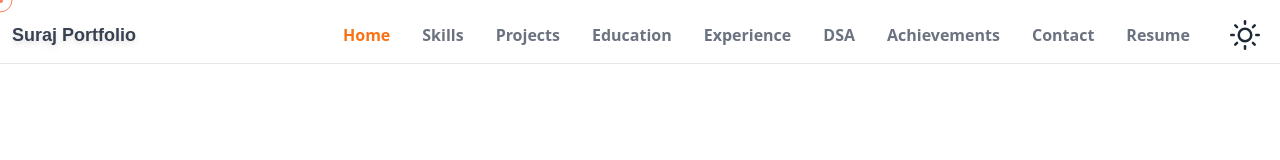
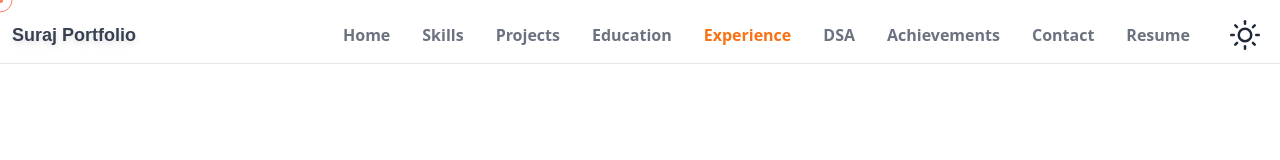
Before and after one commit to Suraj-1309/My-Portfolio, a React (Vite) app: page /experience in a window 1280 px wide. Shown: the top 160 px of the page. Built offline with nearby package versions, Linux system fonts and the light colour scheme; a web font is replaced by a local one.

Commit message:
correct navbar settings

```diff
--- a/src/components/NavSection.jsx
+++ b/src/components/NavSection.jsx
@@ -2,11 +2,12 @@ import React, { useState } from "react";
 import { useMediaQuery } from "react-responsive";
 import ToggleBgButton from "./ToggleBgButton";
 import { HashLink } from "react-router-hash-link";
+import { useLocation } from "react-router-dom";
 
 export default function NavSection({ isDarkMode, toggleDarkMode }) {
+  const location = useLocation();
+  const isDesktop = useMediaQuery({ minWidth: 768 });
   const [isMenuOpen, setIsMenuOpen] = useState(false);
-  const [activeLink, setActiveLink] = useState("Home");
-  const isDesktop = useMediaQuery({ minWidth: 768 });
 
   const navLinks = [
     { name: "Home", href: "/" },
@@ -19,6 +20,14 @@ export default function NavSection({ isDarkMode, toggleDarkMode }) {
     { name: "Contact", href: "/#contact" },
     { name: "Resume", href: "/resume" },
   ];
+
+  const isActive = (href) => {
+    if (href.includes("#")) {
+      // For hash links, match the pathname part
+      return location.pathname + location.hash === href;
+    }
+    return location.pathname === href;
+  };
 
   return (
     <nav
@@ -38,41 +47,22 @@ export default function NavSection({ isDarkMode, toggleDarkMode }) {
             <ul className="flex items-center space-x-8">
   {navLinks.map((link) => (
     <li key={link.name}>
-                  {link.href.includes("#") ? (
       <HashLink
         smooth
         to={link.href}
-                      className={`
-            relative font-semibold cursor-pointer transition-colors duration-300
-            ${
-              activeLink === link.name
+        className={`relative font-semibold cursor-pointer transition-colors duration-300 ${
+          isActive(link.href)
             ? "text-orange-500"
             : "text-gray-500 hover:text-orange-500 dark:text-gray-200 dark:hover:text-orange-500"
-            }
-          `}
-                      onClick={() => setActiveLink(link.name)}
+        }`}
+        onClick={() => setIsMenuOpen(false)}
       >
         {link.name}
       </HashLink>
-                  ) : (
-                    <a
-                      href={link.href}
-                      className={`
-            relative font-semibold cursor-pointer transition-colors duration-300
-            ${
-              activeLink === link.name
-                ? "text-orange-500"
-                : "text-gray-500 hover:text-orange-500 dark:text-gray-200 dark:hover:text-orange-500"
-            }
-          `}
-                      onClick={() => setActiveLink(link.name)}
-                    >
-                      {link.name}
-                    </a>
-                  )}
     </li>
   ))}
 </ul>
+
 
             <ToggleBgButton isDark={isDarkMode} toggleTheme={toggleDarkMode} />
           </div>
@@ -119,7 +109,7 @@ export default function NavSection({ isDarkMode, toggleDarkMode }) {
             {/* Mobile Menu */}
             <div
               className={`
-                fixed top-0 left-0 w-full h-full bg-white dark:bg-gray-900 shadow-lg
+                fixed top-0 left-0 w-full h-screen bg-white dark:bg-gray-900 shadow-lg
                 transition-transform duration-500 ease-in-out transform
                 ${isMenuOpen ? "translate-x-0" : "-translate-x-full"}
                 p-6 flex flex-col items-start justify-start
@@ -149,47 +139,22 @@ export default function NavSection({ isDarkMode, toggleDarkMode }) {
               <ul className="flex flex-col mt-16 space-y-4">
   {navLinks.map((link) => (
     <li key={link.name}>
-                    {link.href.includes("#") ? (
       <HashLink
         smooth
         to={link.href}
-                        className={`
-            text-xl font-semibold cursor-pointer transition-colors duration-300
-            ${
-              activeLink === link.name
+        className={`text-xl font-semibold cursor-pointer transition-colors duration-300 ${
+          isActive(link.href)
             ? "text-orange-500"
             : "text-gray-700 hover:text-orange-500 dark:text-gray-200 dark:hover:text-orange-500"
-            }
-          `}
-                        onClick={() => {
-                          setIsMenuOpen(false);
-                          setActiveLink(link.name);
-                        }}
+        }`}
+        onClick={() => setIsMenuOpen(false)}
       >
         {link.name}
       </HashLink>
-                    ) : (
-                      <a
-                        href={link.href}
-                        className={`
-            text-xl font-semibold cursor-pointer transition-colors duration-300
-            ${
-              activeLink === link.name
-                ? "text-orange-500"
-                : "text-gray-700 hover:text-orange-500 dark:text-gray-200 dark:hover:text-orange-500"
-            }
-          `}
-                        onClick={() => {
-                          setIsMenuOpen(false);
-                          setActiveLink(link.name);
-                        }}
-                      >
-                        {link.name}
-                      </a>
-                    )}
     </li>
   ))}
 </ul>
+
             </div>
           </>
         )}
```
Lines whose indentation alone changed are shown as unchanged.
